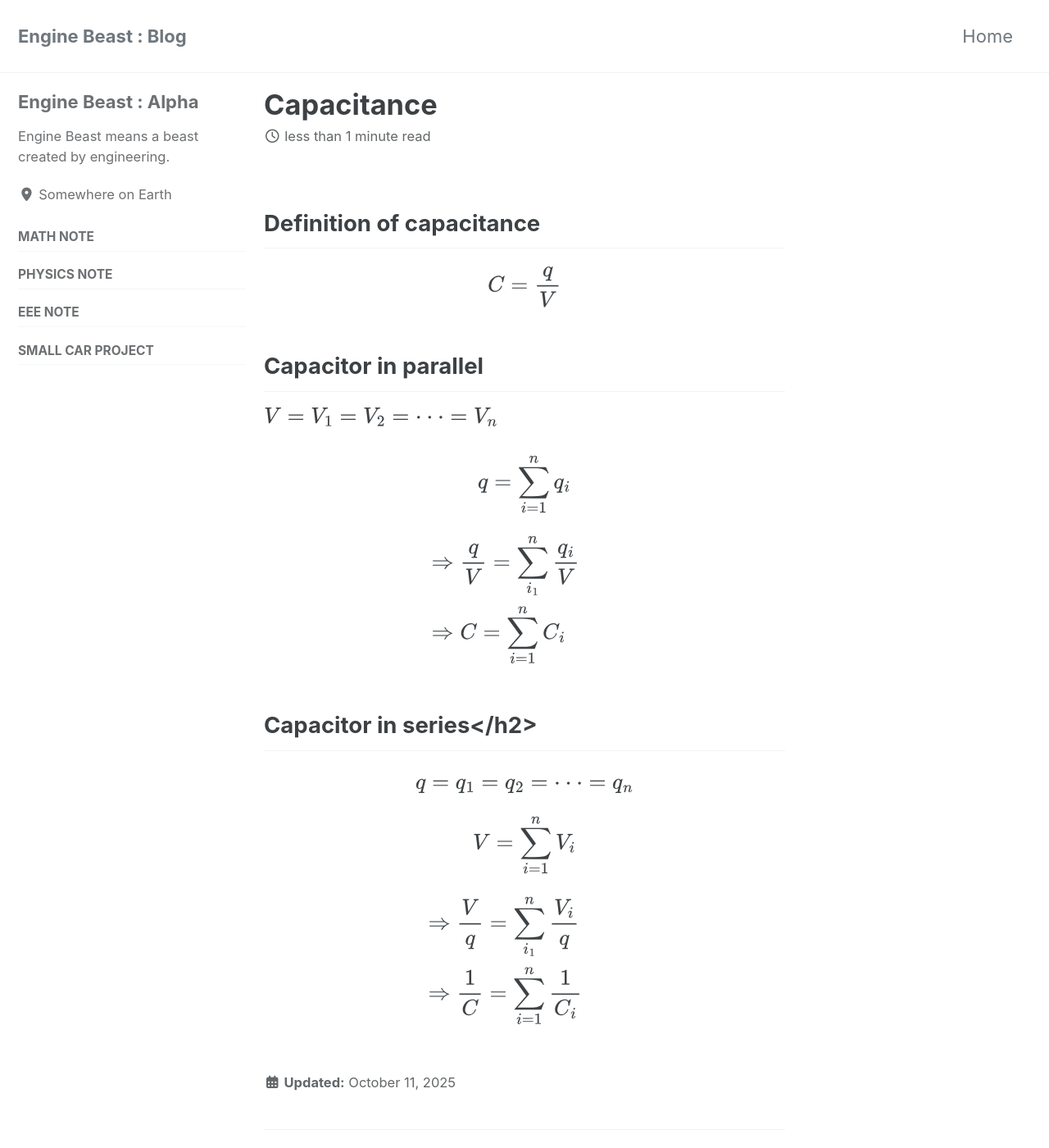
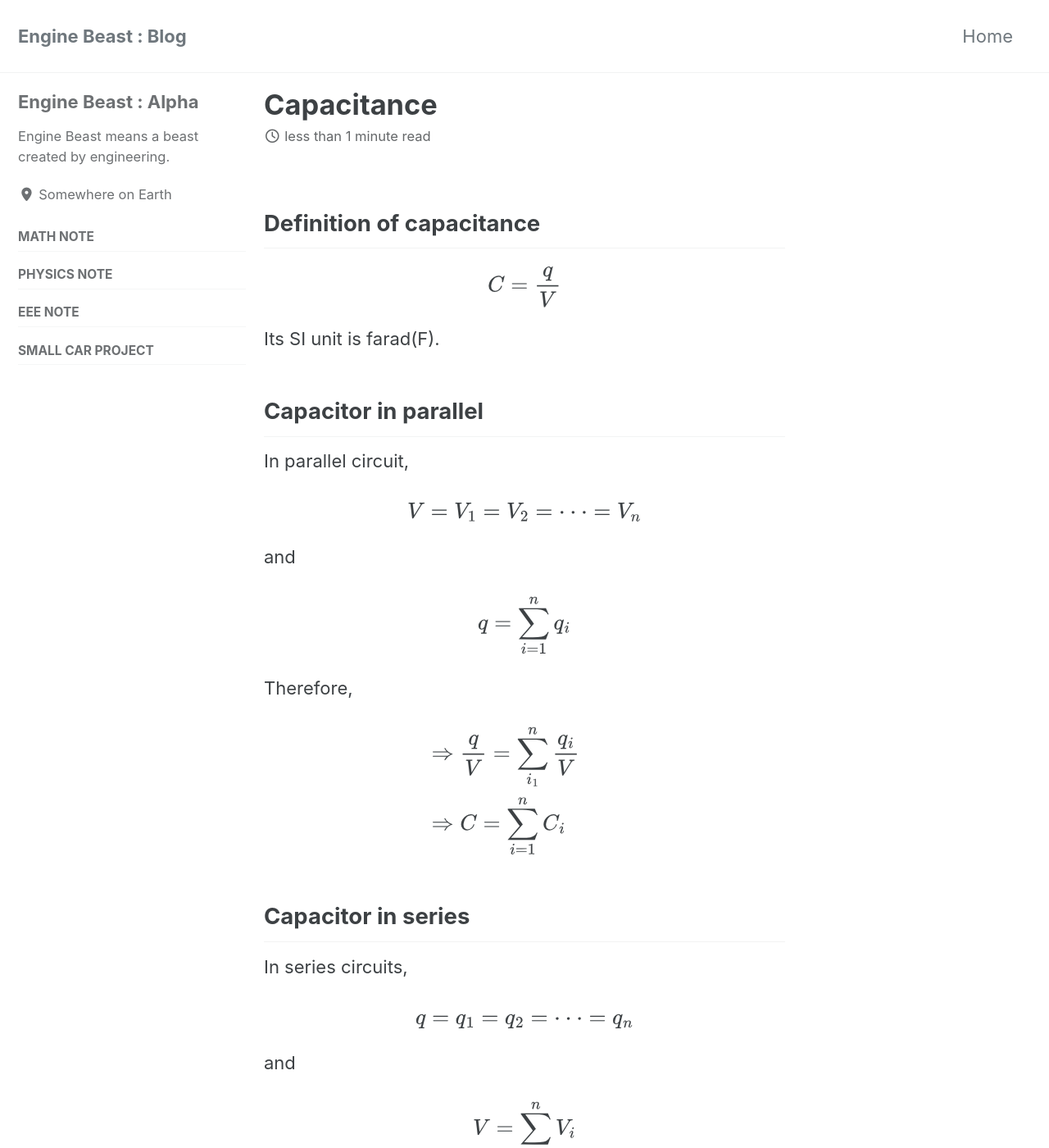
Before and after one commit to enginebeast/enginebeast.github.io, a Jekyll site: the page built from _posts/2025-10-11-capacitance.md, in a window 1280 px wide and 1400 px high. Shown: the whole window at 82% size. Built offline with Jekyll 4.4.1, drawn with Linux system fonts in a browser that asks for light colours; cached includes are drawn as plain includes.

Commit message:
more explanation

```diff
--- a/_posts/2025-10-11-capacitance.md
+++ b/_posts/2025-10-11-capacitance.md
@@ -9,10 +9,19 @@ use_math: true
 
 $$C = \frac{q}{V}$$
 
+Its SI unit is farad(F).
+
 ## Capacitor in parallel
+
+In parallel circuit,
+
 $$V = V_1 = V_2 = \cdot\cdot\cdot = V_n$$
 
+and
+
 $$q = \sum^n_{i=1}q_i$$
+
+Therefore,
 
 $$
 \begin{aligned}
@@ -21,11 +30,17 @@ $$
 \end{aligned}
 $$
 
-## Capacitor in series</h2>
+## Capacitor in series
+
+In series circuits,
 
 $$q = q_1 = q_2 = \cdot\cdot\cdot = q_n$$
 
+and
+
 $$V = \sum^n_{i=1}V_i$$
+
+Therefore,
 
 $$
 \begin{aligned}
```
